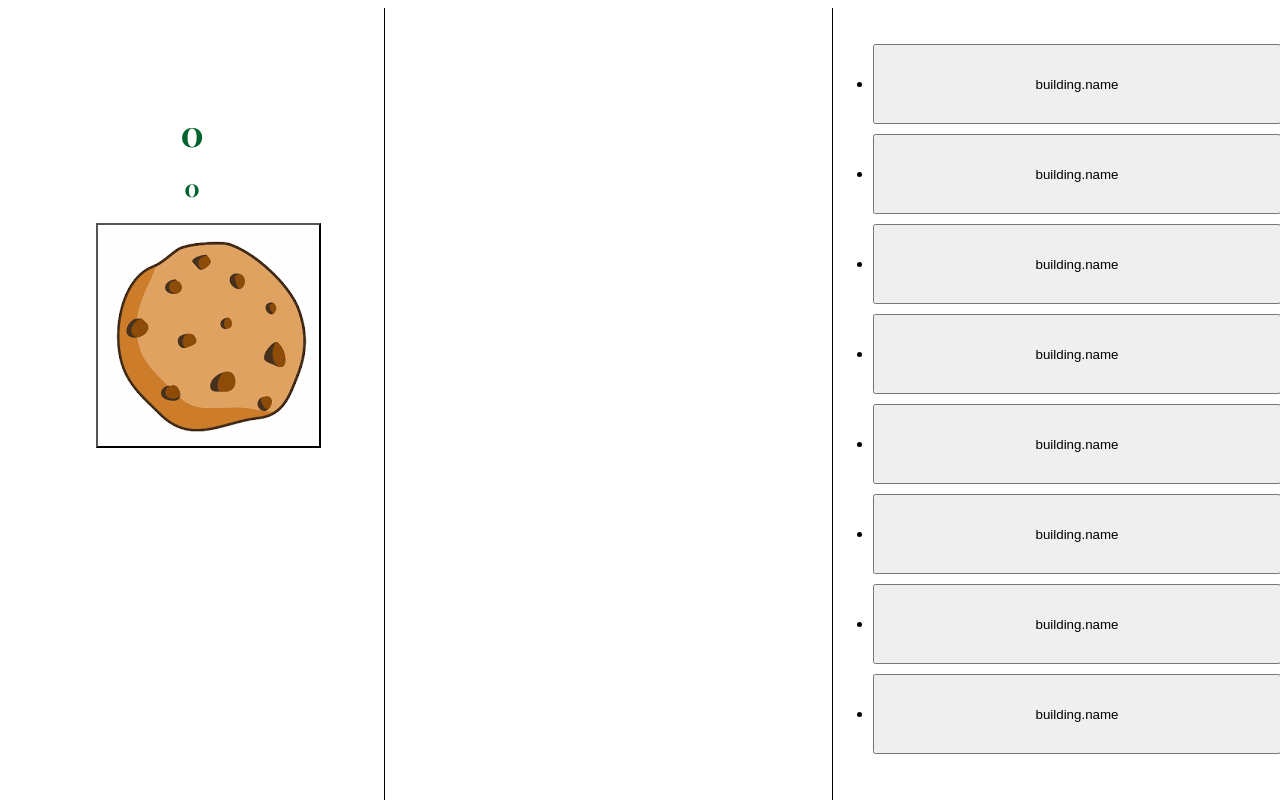
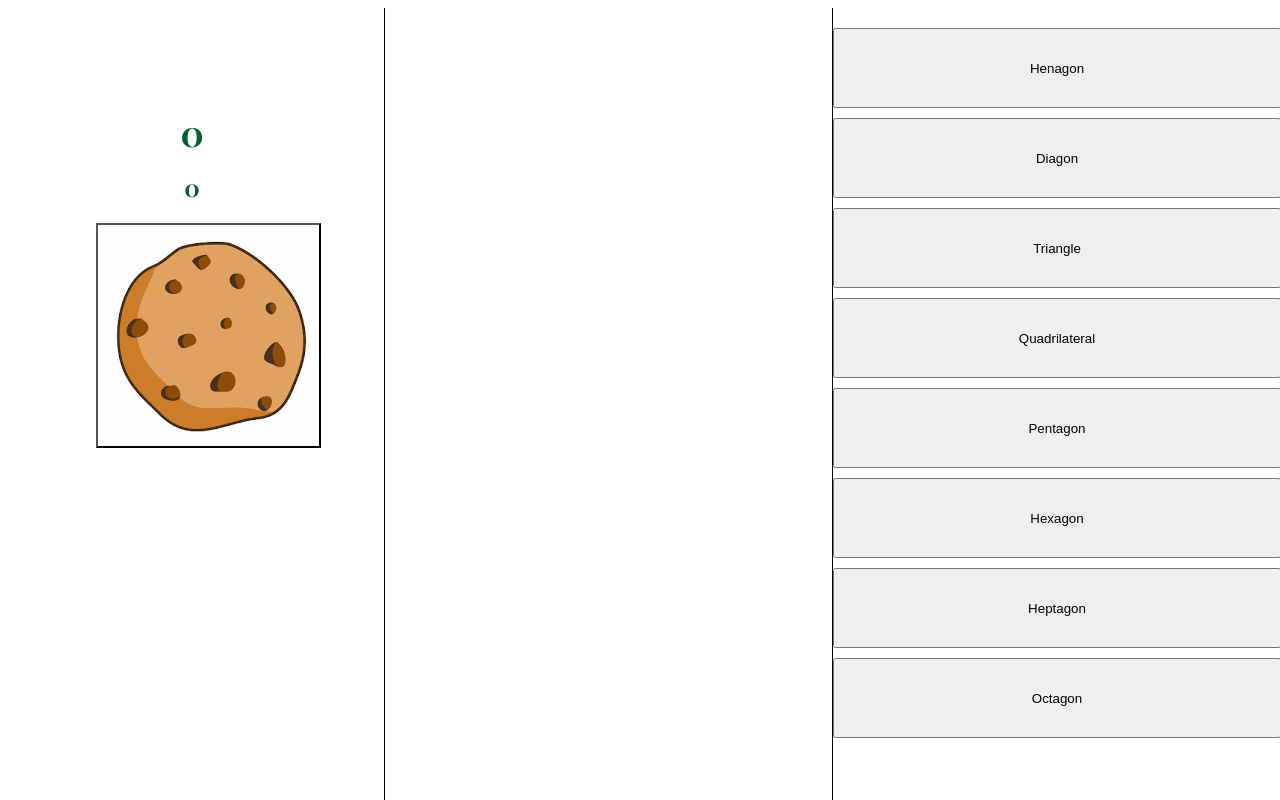
Before and after one commit to Robirodalom/clicker, a plain HTML site: page src/index.html in a window 1280 px wide. Drawn offline with nearby package versions, Linux system fonts and the light colour scheme.

Commit message:
creating building buttons from v-for loop

```diff
--- a/src/index.html
+++ b/src/index.html
@@ -36,11 +36,8 @@
 
     <div class="split right">
       <div class=buildings>
-          <ul>
-              <li v-for="building in buildingsInfo">
-                <input type="button" value='building.name' class="buildingButton">
-               </li>
-          </ul>
+                <input type="button" v-for="building in buildingsInfo" v-bind:value="building.name" class="buildingButton"><br>
+            </div>
       </div>
     </div>
   </div>
```
